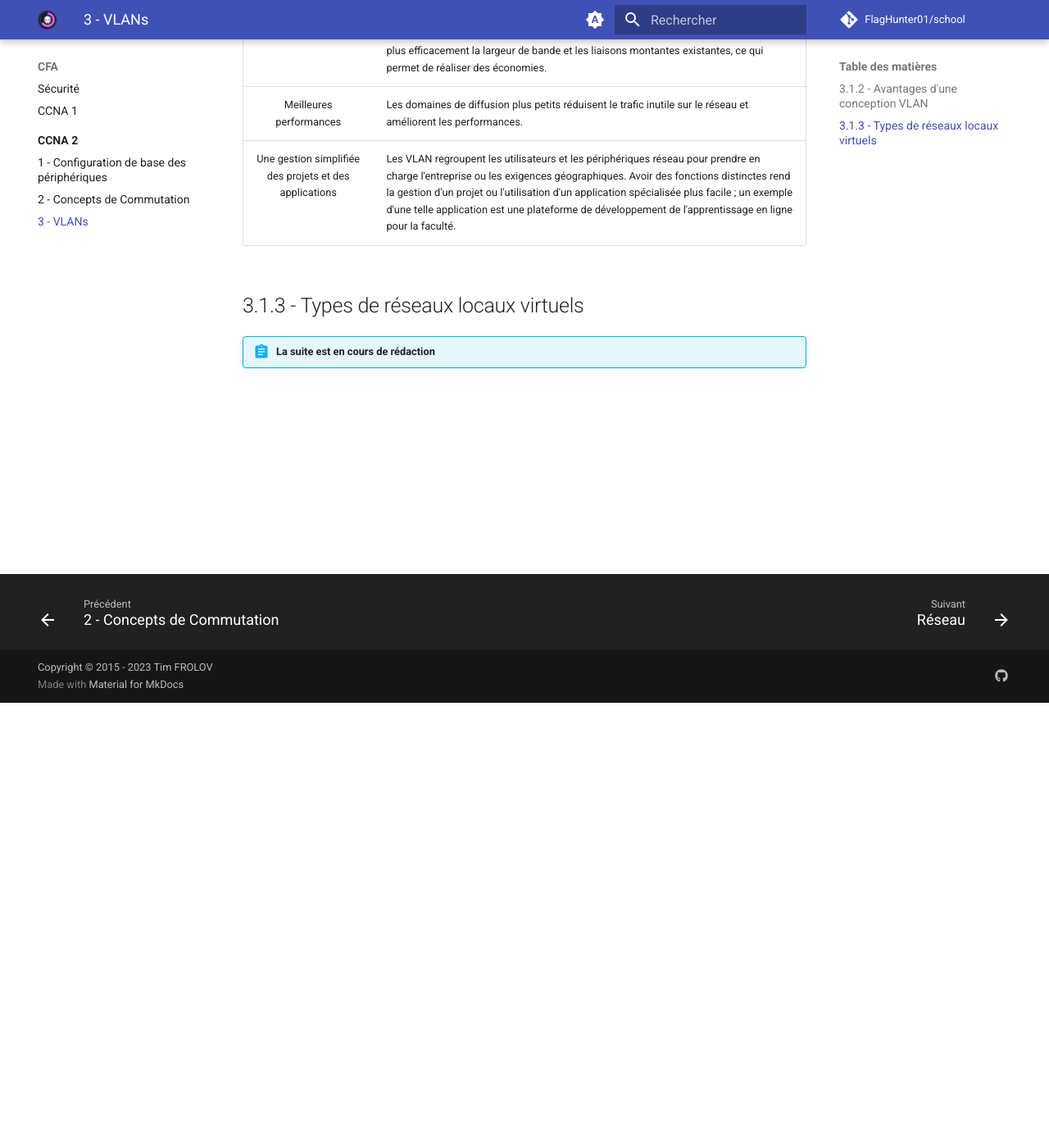
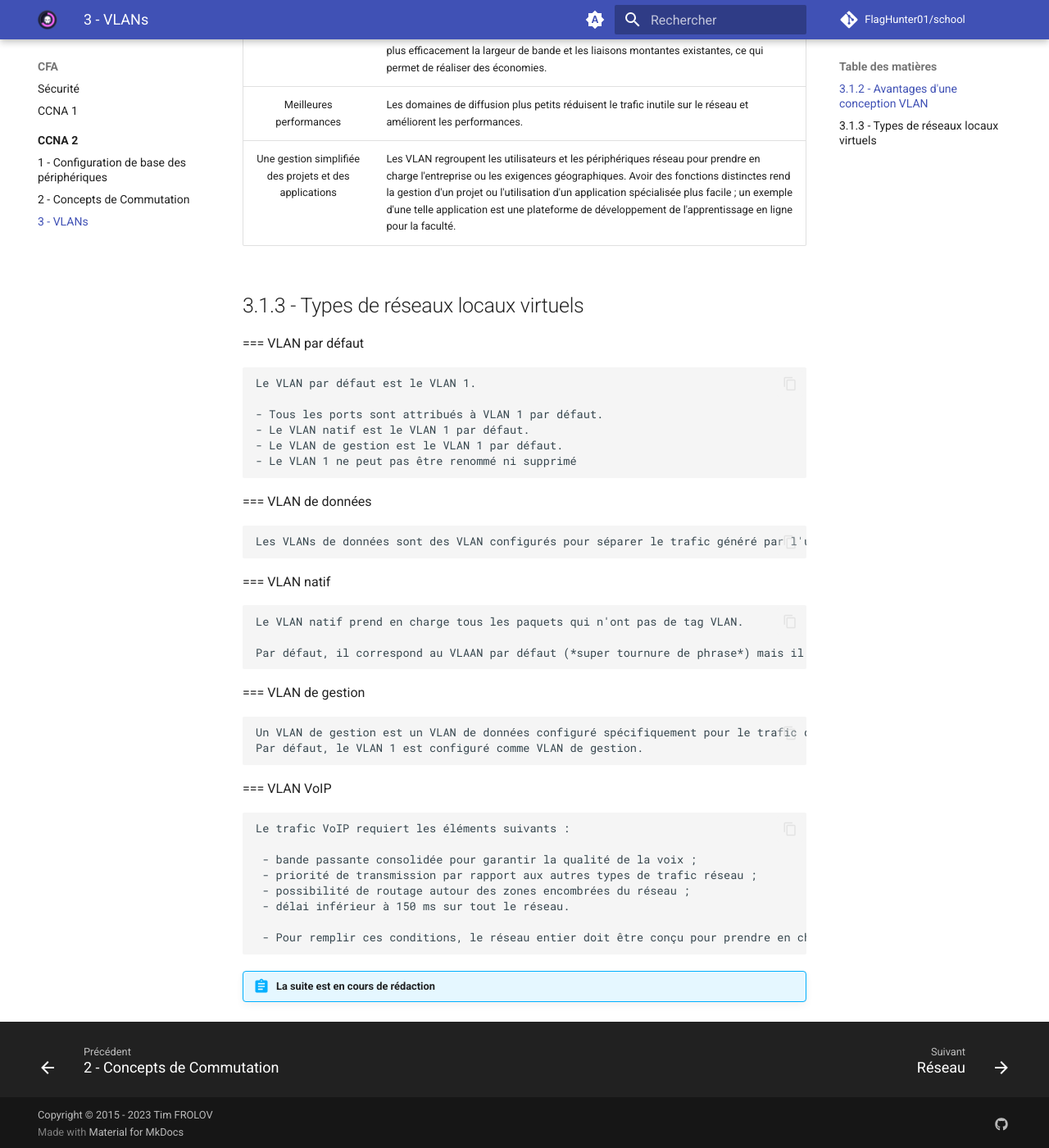
Before and after one commit to Sech-zehn/school, an MkDocs documentation site: the page built from docs/cfa/3.md, in a window 1280 px wide and 1400 px high, scrolled down 543 px. Shown: the whole window at 82% size. Built offline with MkDocs 1.6.1 and Material for MkDocs 9.7.7, drawn with Linux system fonts in a browser that asks for light colours; comment, search, counter and statistics services are not loaded.

Commit message:
Rédiger 3.1

```diff
--- a/docs/cfa/3.md
+++ b/docs/cfa/3.md
@@ -16,4 +16,40 @@
 
 ## 3.1.3 - Types de réseaux locaux virtuels
 
+=== VLAN par défaut
+
+    Le VLAN par défaut est le VLAN 1.
+
+    - Tous les ports sont attribués à VLAN 1 par défaut.
+    - Le VLAN natif est le VLAN 1 par défaut.
+    - Le VLAN de gestion est le VLAN 1 par défaut.
+    - Le VLAN 1 ne peut pas être renommé ni supprimé
+
+=== VLAN de données
+
+    Les VLANs de données sont des VLAN configurés pour séparer le trafic généré par l'utilisateur. Les VLANs de données sont utilisés pour diviser un réseau en groupes d’utilisateurs ou de périphériques. Un réseau moderne aurait de nombreux VLANs de données en fonction des besoins de l'organisation. Notez que le trafic de gestion vocale et réseau ne doit pas être autorisé sur les VLANs de données.
+
+=== VLAN natif
+
+    Le VLAN natif prend en charge tous les paquets qui n'ont pas de tag VLAN.
+
+    Par défaut, il correspond au VLAAN par défaut (*super tournure de phrase*) mais il est conseillé de le paramétrer en tant que VLAN distinct et inutilisé.
+
+=== VLAN de gestion
+
+    Un VLAN de gestion est un VLAN de données configuré spécifiquement pour le trafic de gestion réseau, y compris SSH, Telnet, HTTPS, HHTP et SNMP.
+    Par défaut, le VLAN 1 est configuré comme VLAN de gestion.
+
+=== VLAN VoIP
+
+    Le trafic VoIP requiert les éléments suivants :
+
+     - bande passante consolidée pour garantir la qualité de la voix ;
+     - priorité de transmission par rapport aux autres types de trafic réseau ;
+     - possibilité de routage autour des zones encombrées du réseau ;
+     - délai inférieur à 150 ms sur tout le réseau.
+
+     - Pour remplir ces conditions, le réseau entier doit être conçu pour prendre en charge la voix sur IP.
+
+
 !!! abstract "La suite est en cours de rédaction"
```
